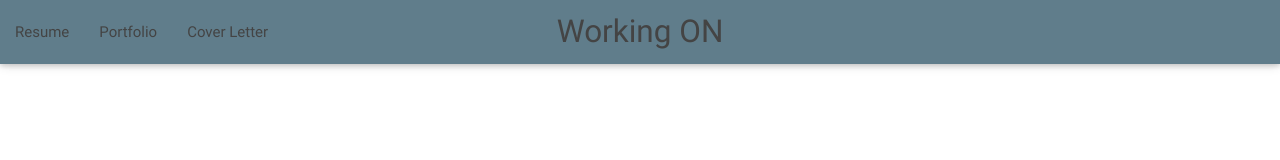
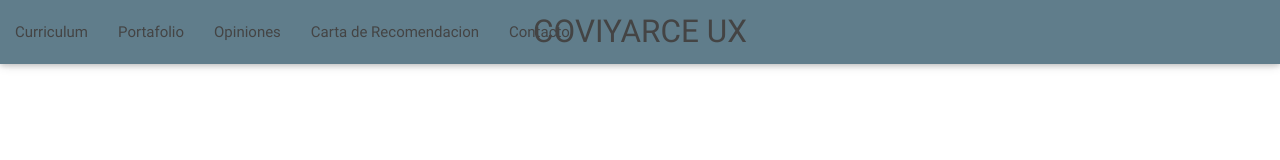
Before and after one commit to coviyarce/coviyarce.github.io, a plain HTML site: page index.html in a window 1280 px wide. Drawn offline with nearby package versions, Linux system fonts and the light colour scheme.

Commit message:
change the title
change the title of the nav bar

```diff
--- a/index.html
+++ b/index.html
@@ -17,21 +17,26 @@
 <div class="navbar-fixed">
     <nav>
         <div class="nav-wrapper blue-grey">
-            <a href="#" class="brand-logo center">Working ON</a>
+            <a href="#" class="brand-logo center ">COVIYARCE UX</a>
             <a href="#" data-activates="mobile-demo" class="button-collapse"><i class="material-icons">menu</i></a>
             <ul id="nav-mobile" class="left hide-on-med-and-down">
-                <li><a href="#">Resume</a></li>
-                <li><a href="#">Portfolio</a></li>
-                <li><a href="#">Cover Letter</a></li>
+                <li><a href="#">Curriculum</a></li>
+                <li><a href="#">Portafolio</a></li>
+                <li><a href="#">Opiniones</a></li>
+                <li><a href="#">Carta de Recomendacion</a></li>
+                <li><a href="#">Contacto</a></li>
             </ul>
             <ul class="side-nav" id="mobile-demo">
-                <li><a href="#">Resume</a></li>
-                <li><a href="#">Portfolio</a></li>
-                <li><a href="#">Cover Letter</a></li>
+                 <li><a href="#">Curriculum</a></li>
+                <li><a href="#">Portafolio</a></li>
+                <li><a href="#">Opiniones</a></li>
+                <li><a href="#">Carta de Recomendacion</a></li>
+                <li><a href="#">Contacto</a></li>
             </ul>
         </div>
     </nav>
 </div>
+
     <!--  Scripts-->
     <script src="https://code.jquery.com/jquery-2.1.1.min.js"></script>
     <script src="js/materialize.js"></script>
```
